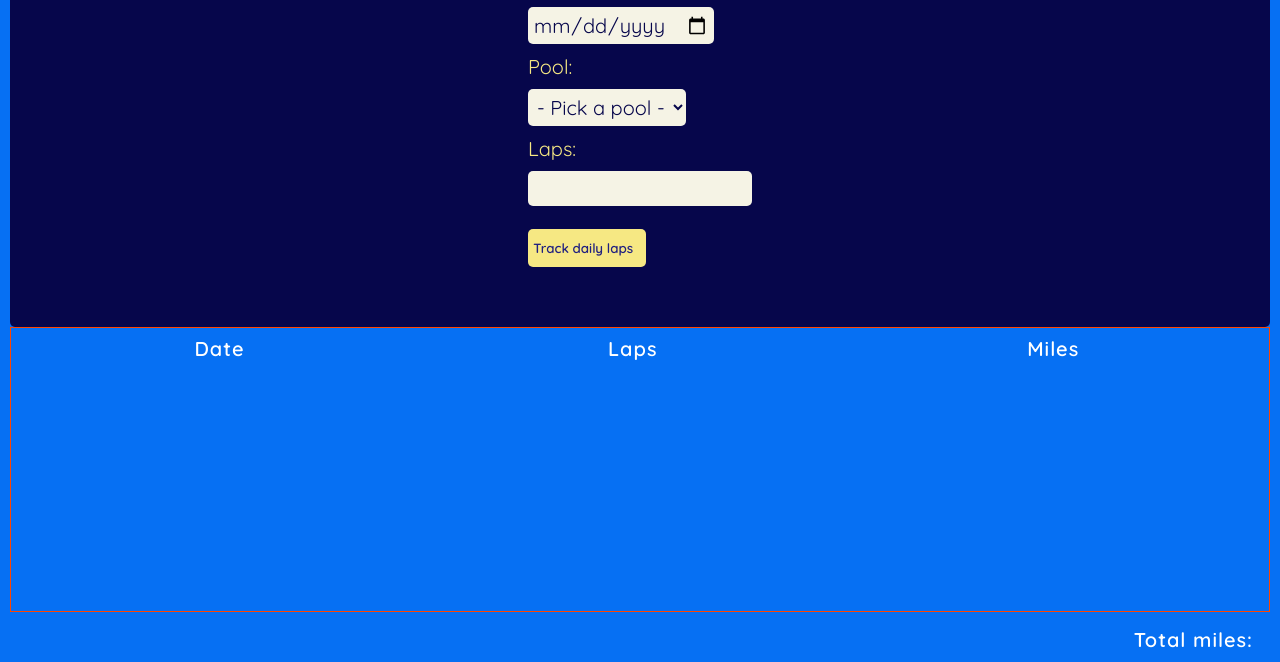
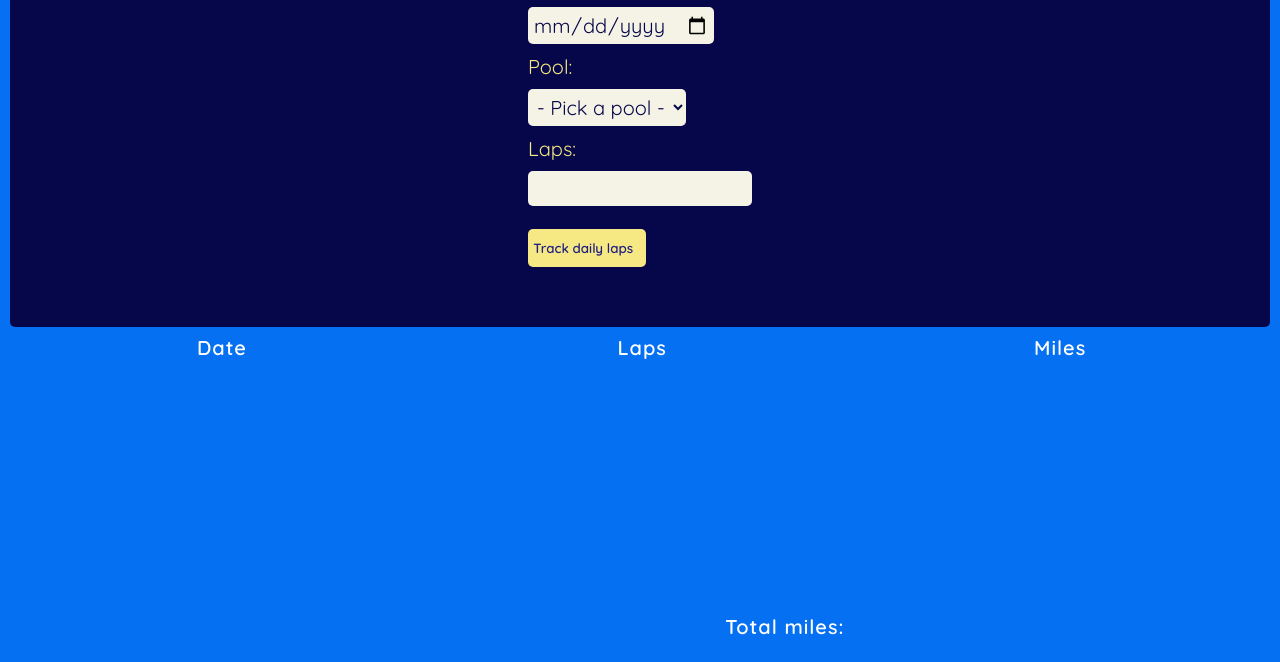
Before and after one commit to michaella23/swim-distance-tracker, a website built with webpack: page index.html in a window 1280 px wide. Shown: the part 138-800 px from the top of the page. Built offline with nearby package versions, Linux system fonts and the light colour scheme; some packages are replaced by stand-ins of ours; no server answers; the database is empty; files whose address does not match are found by name.

Commit message:
added scope and colspan attributes

```diff
--- a/index.html
+++ b/index.html
@@ -38,9 +38,9 @@
     </main>
     <table>
         <thead class="stats-heading">
-            <th>Date</th>
-            <th>Laps</th>
-            <th>Miles</th>
+            <th scope="col">Date</th>
+            <th scope="col">Laps</th>
+            <th scope="col">Miles</th>
         </thead>
         <tbody class="stats-el">
             <!-- Rendered in JavaScript
@@ -52,7 +52,7 @@
         </tbody>
         <tfoot class="total-el">
             <tr>
-                <td>Total miles: </td>
+                <td colspan="2">Total miles: </td>
                 <td id="total-el"></td>
             </tr>
         </tfoot>
--- a/style.css
+++ b/style.css
@@ -137,14 +137,6 @@ tbody {
     border-radius: 5px;
 }
 
-/* td {
-    border: 1px solid red;
-} */
-
-table {
-    border: 1px solid orangered;
-    /* table-layout: fixed; */
-}
 
 th, td {
     text-align: center;
@@ -152,7 +144,6 @@ th, td {
 }
 
 
-.total-el {
-    position: absolute;
-    right: 0.25em;
+.total-el td {
+    text-align: right;
 }
```
